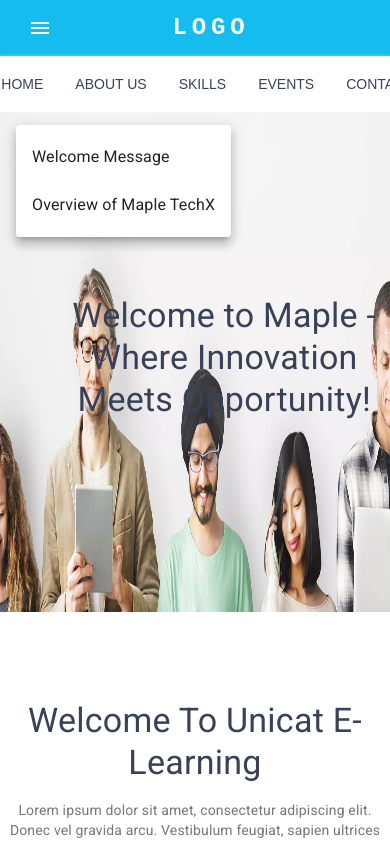
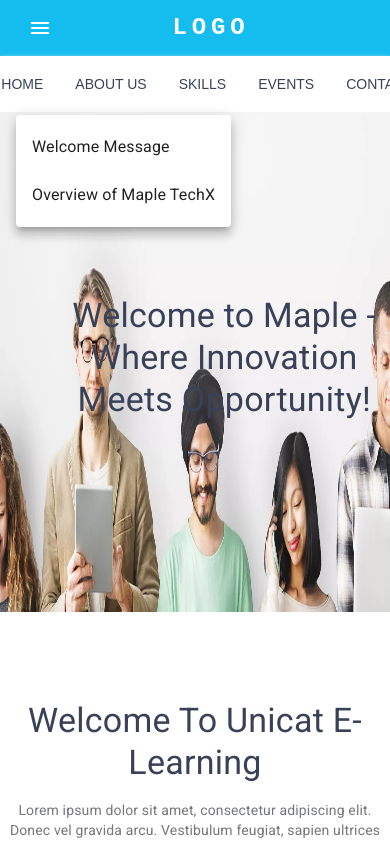
Before and after one commit to suprajgowda/sample, a React (Create React App) app: page / in a window 390 px wide. Both pictures are taken after a click on the button "HOME". Shown: the top 844 px of the page. Built offline with nearby package versions, Linux system fonts and the light colour scheme.

Commit message:
responsive header

```diff
--- a/src/ResponsiveAppBar2.tsx
+++ b/src/ResponsiveAppBar2.tsx
@@ -46,7 +46,7 @@ function NavDropdown(props: any) {
         {mainBtnTxt}
       </IconButton>
       <Menu
-        sx={{ mt: "65px" }}
+        sx={{ mt: "55px" }}
         id="menu-appbar"
         anchorEl={anchorElUser}
         anchorOrigin={{
```
